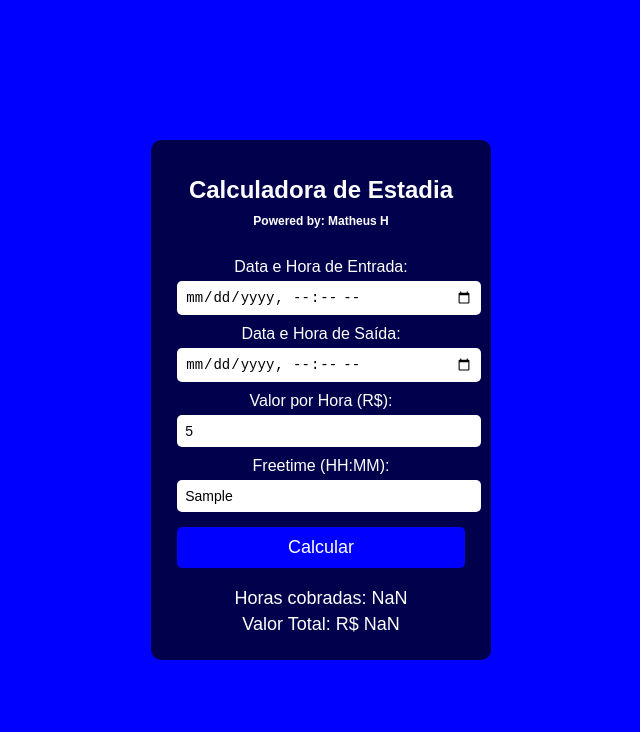
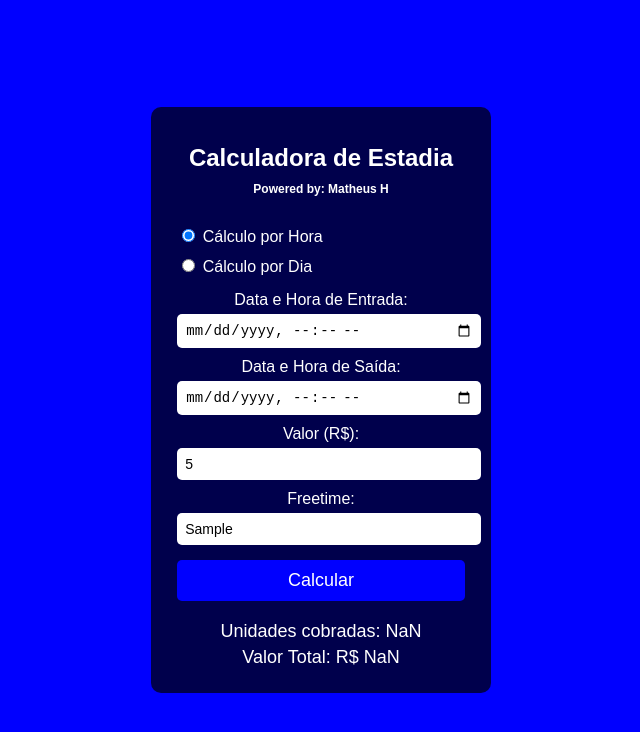
Before and after one commit to MatheusHeringer/Projeto-calculadoraestadia, a plain HTML site: page index.html in a window 1280 px wide. Both pictures are taken after typing "5", "Sample" into the empty fields and a click on the button "Calcular". Shown: the whole page, without its empty margins (319-959 px from the left). Drawn offline with Linux system fonts and the light colour scheme.

Commit message:
Add files via upload

```diff
--- a/funcao.js
+++ b/funcao.js
@@ -1,53 +1,67 @@
 document.getElementById("calcular").addEventListener("click", function () {
-  // Obtendo os valores de entrada
+    const modo = document.querySelector('input[name="modo"]:checked').value;
     const dataEntrada = new Date(document.getElementById("dataEntrada").value);
     const dataSaida = new Date(document.getElementById("dataSaida").value);
-  const valorHora = parseFloat(document.getElementById("valorHora").value);
-  const freetime = document.getElementById("freetime").value;
+    const valor = parseFloat(document.getElementById("valor").value);
+    const freetime = document.getElementById("freetime").value.trim();
 
-  // Verificando se os campos obrigatórios estão preenchidos
-  if (!dataEntrada || !dataSaida || !valorHora || !freetime) {
+    if (!dataEntrada || !dataSaida || !valor || !freetime) {
       alert("Por favor, preencha todos os campos.");
       return;
     }
 
-  // Validação de valorHora
-  if (isNaN(valorHora) || valorHora <= 0) {
-      alert("Por favor, insira um valor válido para a hora.");
+    if (isNaN(valor) || valor <= 0) {
+      alert("Por favor, insira um valor válido.");
       return;
     }
 
-  // Verificando se a data de entrada é anterior à data de saída
     if (dataEntrada >= dataSaida) {
-      alert("A data e hora de entrada devem ser anteriores à data e hora de saída.");
+      alert("A data de entrada deve ser anterior à de saída.");
       return;
     }
 
-  // Calculando o tempo total em minutos
-  const minutosTotais = (dataSaida - dataEntrada) / 60000;
+    const diffMin = (dataSaida - dataEntrada) / 60000;
 
-  // Extraindo as horas e minutos do freetime
-  const freetimeSplit = freetime.split(":");
-  const freetimeHoras = parseInt(freetimeSplit[0], 10) || 0;
-  const freetimeMinutos = parseInt(freetimeSplit[1], 10) || 0;
-
-  // Convertendo o freetime para minutos
-  const minutosFreetime = (freetimeHoras * 60) + freetimeMinutos;
-
-  // Calculando os minutos cobrados
-  const minutosCobrados = minutosTotais - minutosFreetime;
-
-  // Verificando se o freetime é maior que o tempo total
-  if (minutosCobrados < 0) {
-      alert("O tempo de freetime não pode ser maior que o tempo total de estadia.");
+    if (modo === "hora") {
+      if (diffMin < 60) {
+        alert("A operação durou menos de 1h, cálculo de estadia somente a partir de uma hora completa.");
         return;
       }
 
-  // Calculando as horas cobradas e o valor total
-  const horasCobradas = minutosCobrados / 60;
-  const valorTotal = horasCobradas * valorHora;
+      const [fh, fm] = freetime.split(":").map(Number);
+      const freetimeMin = (isNaN(fh) ? 0 : fh * 60) + (isNaN(fm) ? 0 : fm);
 
-  // Exibindo os resultados
+      const cobradosMin = diffMin - freetimeMin;
+      if (cobradosMin <= 0) {
+        alert("O tempo de freetime é maior ou igual ao tempo total.");
+        return;
+      }
+
+      const horasCobradas = cobradosMin / 60;
+      const valorTotal = horasCobradas * valor;
+
       document.getElementById("horasCobradas").innerText = horasCobradas.toFixed(2);
       document.getElementById("valorTotal").innerText = valorTotal.toFixed(2);
+    }
+
+    if (modo === "dia") {
+      const diffDias = (dataSaida - dataEntrada) / (1000 * 60 * 60 * 24);
+      const freetimeDias = parseFloat(freetime);
+      if (isNaN(freetimeDias) || freetimeDias < 0) {
+        alert("Insira o freetime em dias (ex: 2 ou 0.5).");
+        return;
+      }
+
+      let diasCobrados = diffDias - freetimeDias;
+      if (diasCobrados <= 0) {
+        alert("O tempo de freetime é maior ou igual ao tempo total.");
+        return;
+      }
+
+      diasCobrados = Math.ceil(diasCobrados); // arredonda pra cima
+      const valorTotal = diasCobrados * valor;
+
+      document.getElementById("horasCobradas").innerText = diasCobrados;
+      document.getElementById("valorTotal").innerText = valorTotal.toFixed(2);
+    }
   });
--- a/index.html
+++ b/index.html
@@ -12,22 +12,27 @@
       <h1>Calculadora de Estadia</h1>
       <h2>Powered by: Matheus H</h2>
 
+      <div class="modo">
+        <label><input type="radio" name="modo" value="hora" checked> Cálculo por Hora</label>
+        <label><input type="radio" name="modo" value="dia"> Cálculo por Dia</label>
+      </div>
+
       <label for="dataEntrada">Data e Hora de Entrada:</label>
       <input type="datetime-local" id="dataEntrada" required>
 
       <label for="dataSaida">Data e Hora de Saída:</label>
       <input type="datetime-local" id="dataSaida" required>
 
-            <label for="valorHora">Valor por Hora (R$):</label>
-            <input type="number" id="valorHora" min="0" step="0.01" required>
+      <label for="valor">Valor (R$):</label>
+      <input type="number" id="valor" min="0" step="0.01" required>
 
-            <label for="freetime">Freetime (HH:MM):</label>
-            <input type="text" id="freetime" placeholder="00:00" pattern="\d{2}:\d{2}" required>
+      <label for="freetime">Freetime:</label>
+      <input type="text" id="freetime" placeholder="00:00" required>
 
       <button type="button" id="calcular">Calcular</button>
 
       <div class="resultado">
-                <p>Horas cobradas: <span id="horasCobradas">0</span></p>
+        <p>Unidades cobradas: <span id="horasCobradas">0</span></p>
         <p>Valor Total: R$ <span id="valorTotal">0.00</span></p>
       </div>
     </form>
--- a/style.css
+++ b/style.css
@@ -23,12 +23,20 @@ body {
 
 h1 {
     font-size: 24px;
-    margin-bottom: 0px;
+    margin-bottom: 0;
 }
 
-h2{
+h2 {
     font-size: 12px;
-    margin-bottom: 30px;
+    margin-bottom: 20px;
+}
+
+.modo {
+    margin-bottom: 15px;
+    font-size: 14px;
+    display: flex;
+    flex-direction: column;
+    align-items: flex-start;
 }
 
 label {
@@ -37,7 +45,9 @@ label {
     margin-top: 10px;
 }
 
-input {
+input[type="datetime-local"],
+input[type="number"],
+input[type="text"] {
     width: 100%;
     padding: 8px;
     margin-top: 5px;
```
Lines whose indentation alone changed are shown as unchanged.
